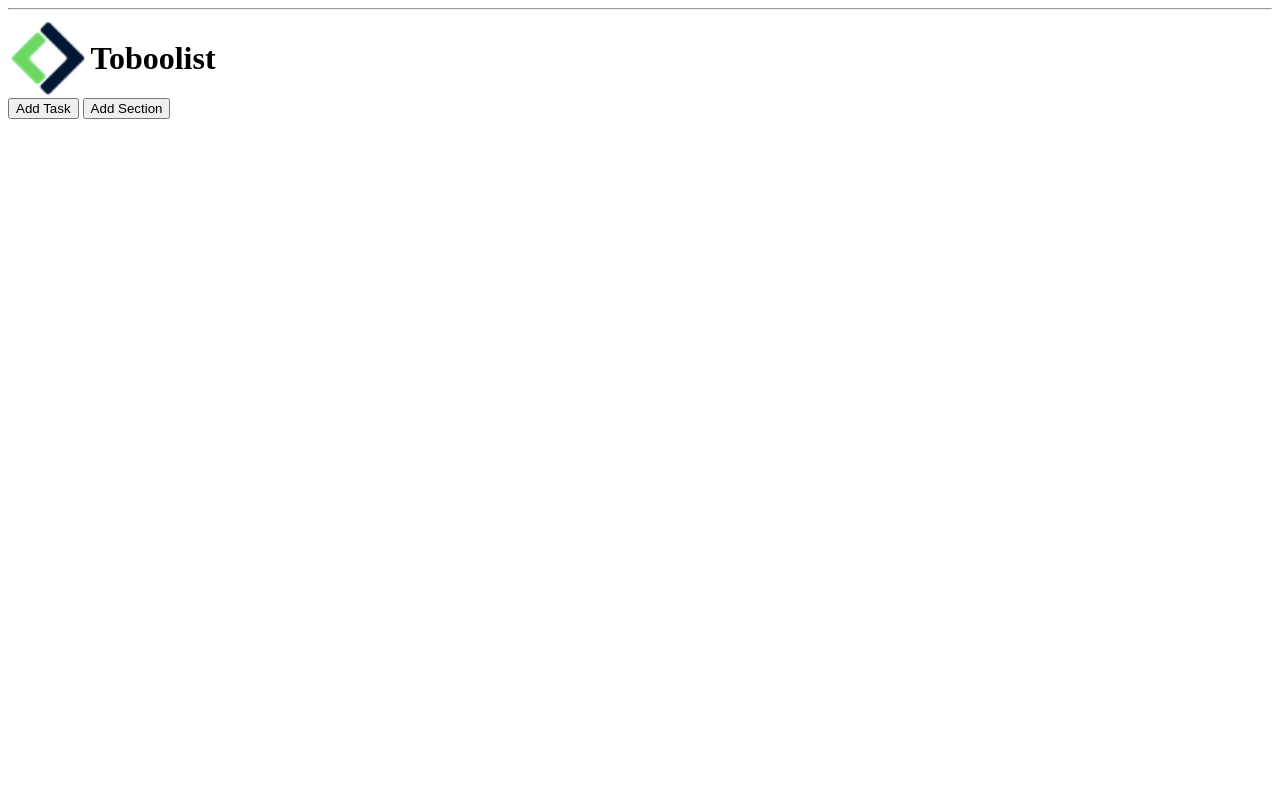
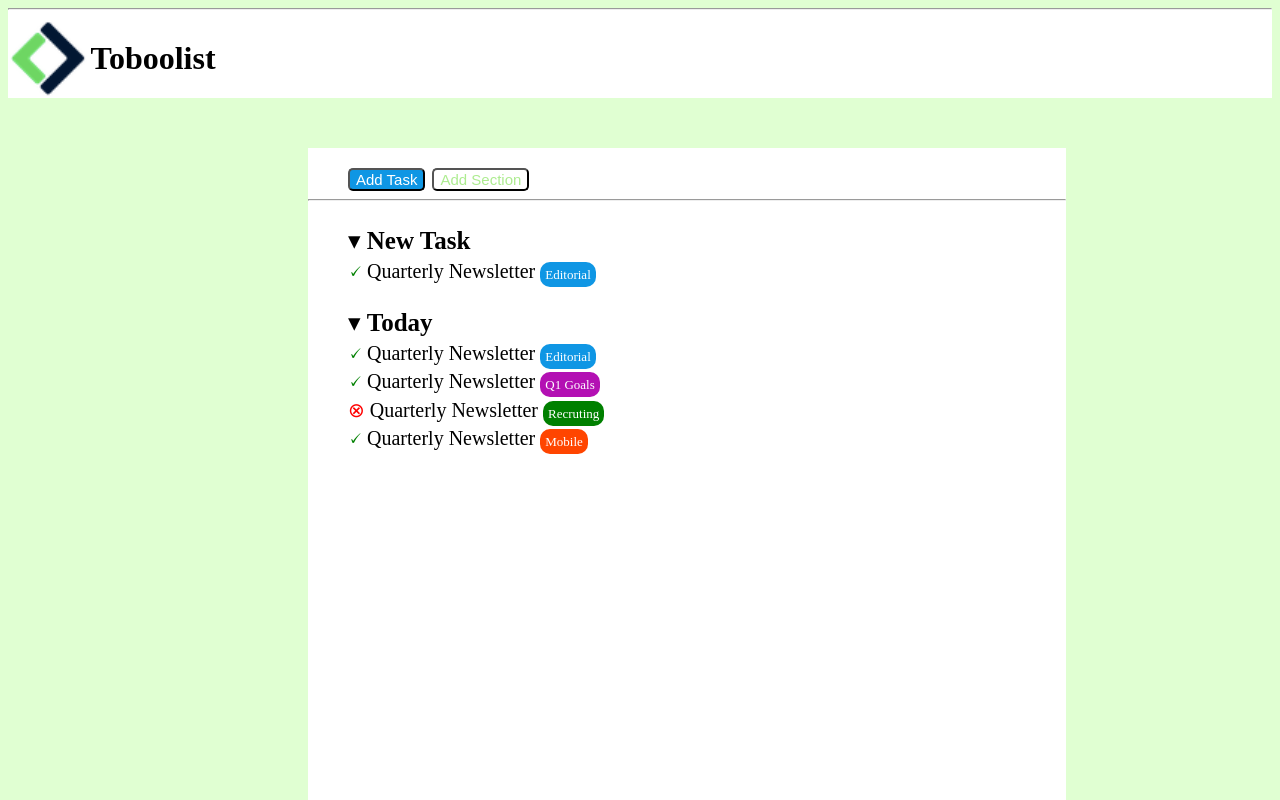
Before and after one commit to LucaGiozza/html-css-toboolist, a plain HTML site: page index.html in a window 1280 px wide. Shown: the top 800 px of the page. Drawn offline with Linux system fonts and the light colour scheme.

Commit message:
add prime due liste

```diff
--- a/css/style.css
+++ b/css/style.css
@@ -1,15 +1,101 @@
 
 body{
-
+    background-color:#e0ffd2;
 }
 .titolo{
 
    display: inline-block;
-
-
+}
+.testata{
+    background-color: white;
 }
 .logo{
     height: 80px;
     line-height:80px;
     vertical-align:bottom;
 }
+.contenitore{
+    height: 800px;
+    width: 60%;
+    background-color: white;
+    margin-left: 300px;
+    margin-top: 50px;
+
+}
+.bottone{
+    margin-top: 20px;
+    margin-left: 40px;
+    background-color: rgb(15, 150, 228);
+    border-radius: 5px;
+    font-size: 15px;
+    color: white;
+}
+.secondo-bottone{
+    margin-top: 20px;
+    margin-left: 3px;
+    background-color: white;
+    border-radius: 5px;
+    font-size: 15px;
+    color:#adec90 ;
+}
+ul{
+    list-style-type: none;
+    margin-top: 25px;
+}
+.lista{
+    font-size: 25px;
+}
+.seconda-lista{
+    font-size: 20px;
+    margin-top:5px;
+
+
+
+}
+
+.spunta{
+    color: green;
+
+
+
+}
+.rettangoli{
+    background-color: rgb(15, 150, 228);
+    border-radius: 10px;
+    padding: 5px;
+    font-size: 13px;
+    color: white;
+    vertical-align: bottom;
+
+}
+.croce{
+    color:red;
+}
+.rettangoli-viola{
+    background-color: rgb(179, 16, 179);
+
+    border-radius: 10px;
+    padding: 5px;
+    font-size: 13px;
+    color: white;
+    vertical-align: bottom;
+    margin-top: 5px;
+}
+.rettangoli-verde{
+    background-color:green;
+
+    border-radius: 10px;
+    padding: 5px;
+    font-size: 13px;
+    color: white;
+    vertical-align: bottom;
+}
+.rettangoli-arancio{
+    background-color:orangered;
+
+    border-radius: 10px;
+    padding: 5px;
+    font-size: 13px;
+    color: white;
+    vertical-align: bottom;
+}
--- a/index.html
+++ b/index.html
@@ -25,6 +25,18 @@
         <div class="contenitore">
             <button class="bottone">Add Task</button>
             <button class="secondo-bottone ">Add Section</button>
+             <hr>
+             <ul>
+                 <li class="lista"> &#9662 <strong>New Task</strong> </li>
+                 <li class="seconda-lista"> <span class="spunta">&#128504</span>  Quarterly Newsletter  <span class="rettangoli">Editorial</span></li>
+             </ul>
+             <ul>
+                <li class="lista"> &#9662 <strong>Today</strong> </li>
+                <li class="seconda-lista"><span class="spunta">&#128504</span> Quarterly Newsletter <span class="rettangoli">Editorial</span></li>
+                <li class="seconda-lista"><span class="spunta">&#128504</span> Quarterly Newsletter <span class="rettangoli-viola">Q1 Goals</span></li>
+                <li class="seconda-lista"><span class="croce">&#8855</span> Quarterly Newsletter <span class="rettangoli-verde">Recruting</span></li>
+                <li class="seconda-lista"><span class="spunta">&#128504</span> Quarterly Newsletter <span class="rettangoli-arancio">Mobile</span></li>
+            </ul>
 
 
 
```
